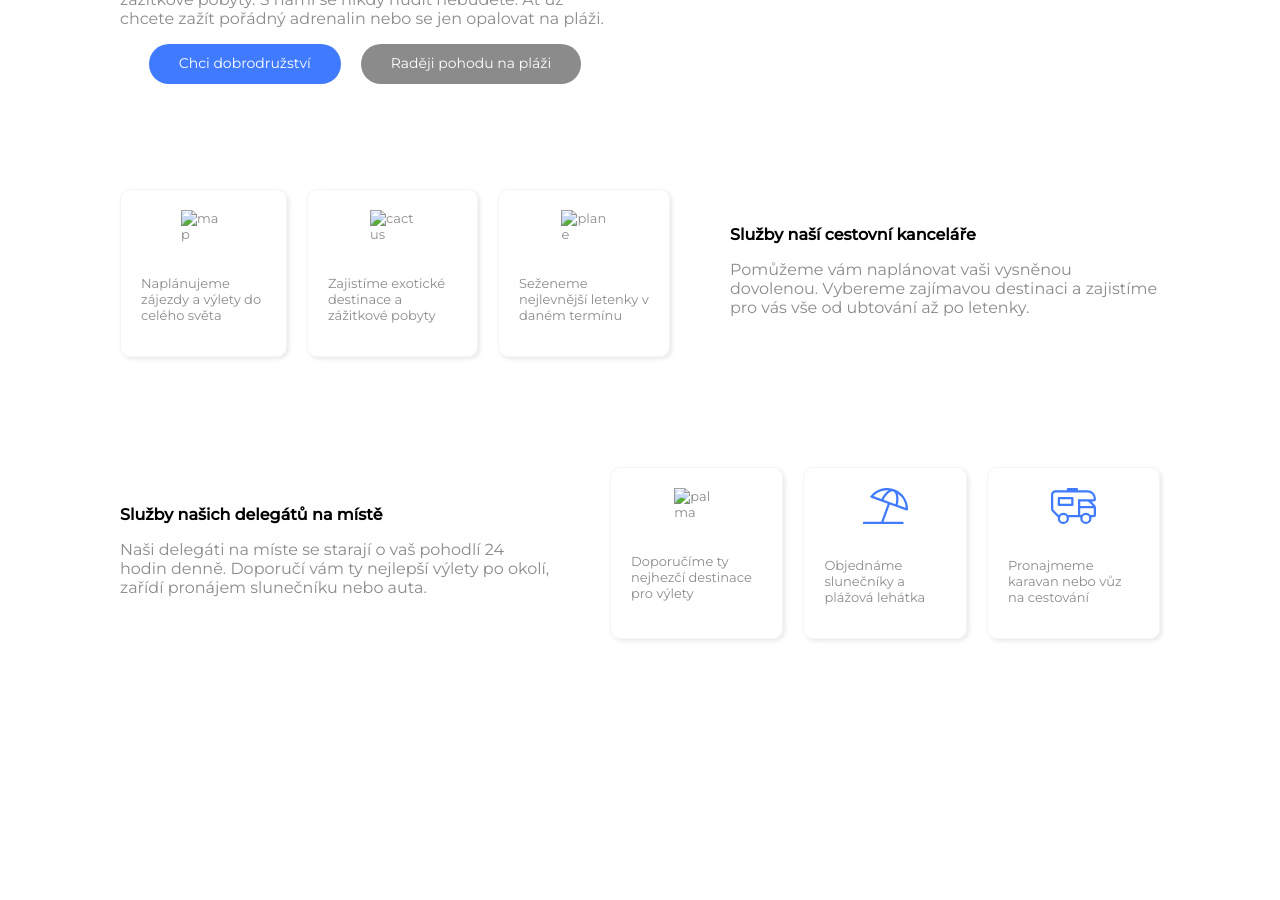
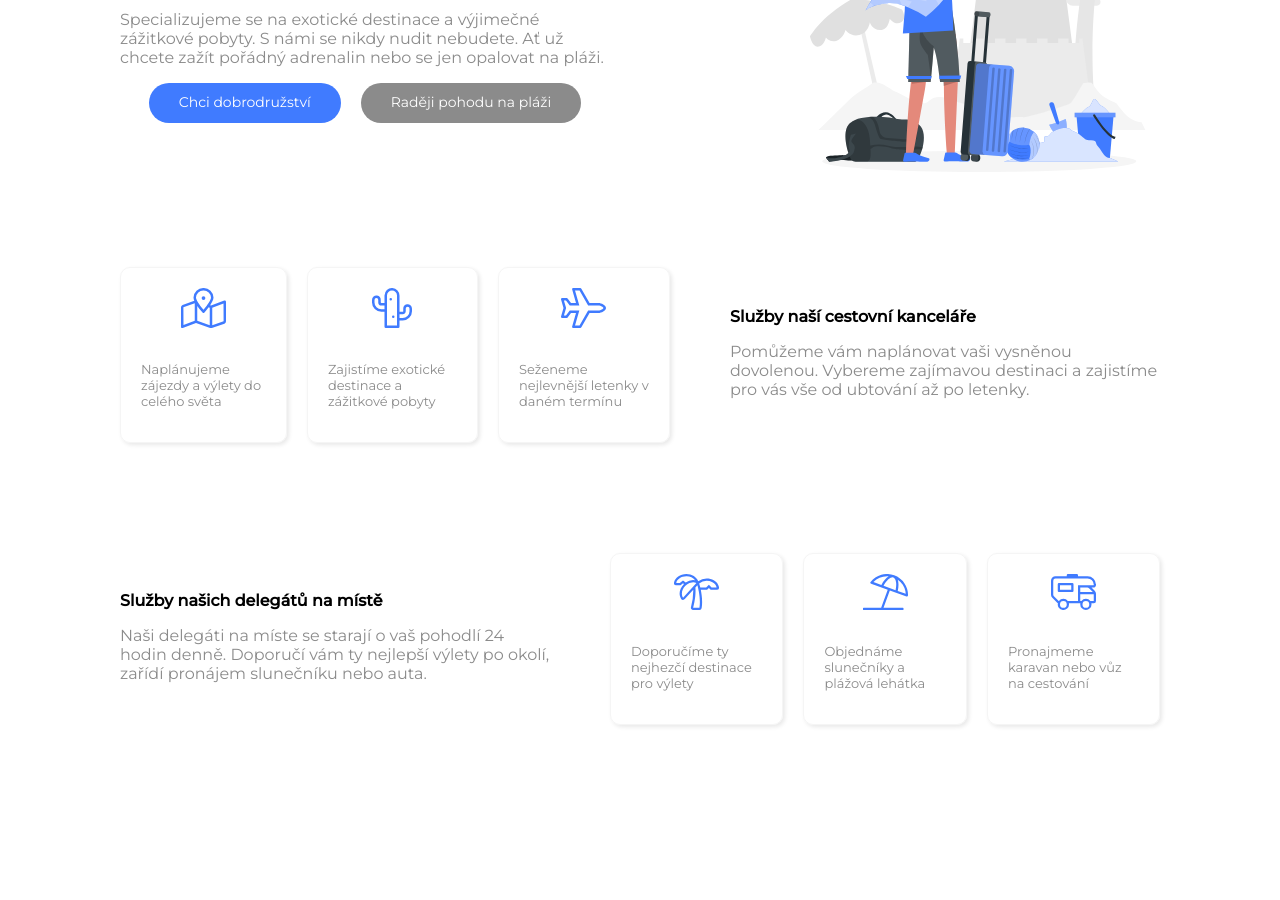
Before and after one commit to Tereza-Z/PROJEKT-Sluzby-main, a plain HTML site: page index.html in a window 1280 px wide. Shown: the part 179-1079 px from the top of the page. Before the commit the page ends 993 px from the top, so only its background shows below. Drawn offline with Linux system fonts and the light colour scheme; the site is published under a folder, as on GitHub Pages, so addresses that start at the root find nothing.

Commit message:
slashes deleted

```diff
--- a/index.html
+++ b/index.html
@@ -13,7 +13,7 @@
     <!--Happy Travels-->
 <div class ="intro">
 
-<img class = "happy_traveler" src="/images/happy-traveler.svg" alt="happy_traveler">
+<img class = "happy_traveler" src="images/happy-traveler.svg" alt="happy_traveler">
 
 <div class ="intro2">
     <h1>Happy Travels</h1>
@@ -46,17 +46,17 @@
 
 <div class ="points 1">
     <div class="point">
-        <img class = "icon map" src="/images/map-icon.svg" alt = "map">
+        <img class = "icon map" src="images/map-icon.svg" alt = "map">
         <p>Naplánujeme zájezdy a výlety do celého světa</p>
     </div>
 
     <div class="point middle">
-        <img class = "icon cactus" src="/images/cactus-icon.svg" alt = "cactus">
+        <img class = "icon cactus" src="images/cactus-icon.svg" alt = "cactus">
         <p>Zajistíme exotické destinace a zážitkové pobyty</p>
     </div>
 
     <div class="point">
-        <img class = "icon plane" src="/images/plane-icon.svg" alt ="plane">
+        <img class = "icon plane" src="images/plane-icon.svg" alt ="plane">
         <p>Seženeme nejlevnější letenky v daném termínu</p>
     </div>
 </div>
@@ -74,7 +74,7 @@
 
 <div class="points 2">
     <div class ="point">
-        <img class = "icon palm" src="/images/palm-icon.svg" alt = "palma">
+        <img class = "icon palm" src="images/palm-icon.svg" alt = "palma">
         <p>Doporučíme ty nejhezčí destinace pro výlety</p>
     </div>
 
```
